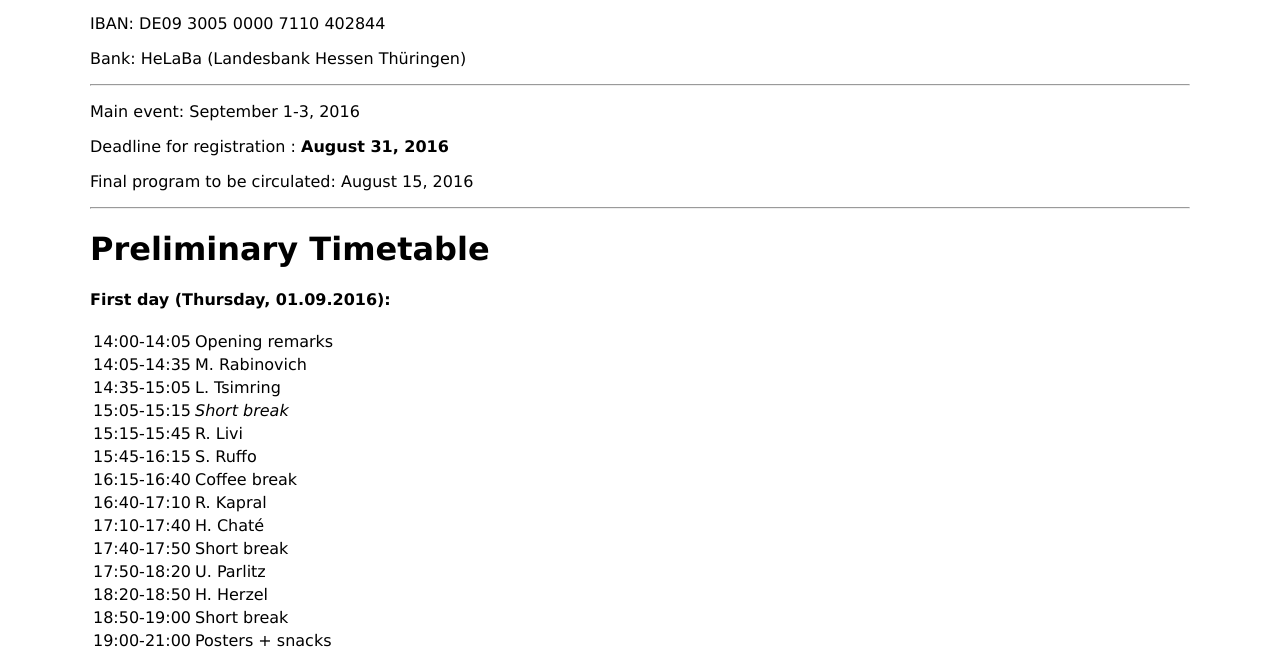
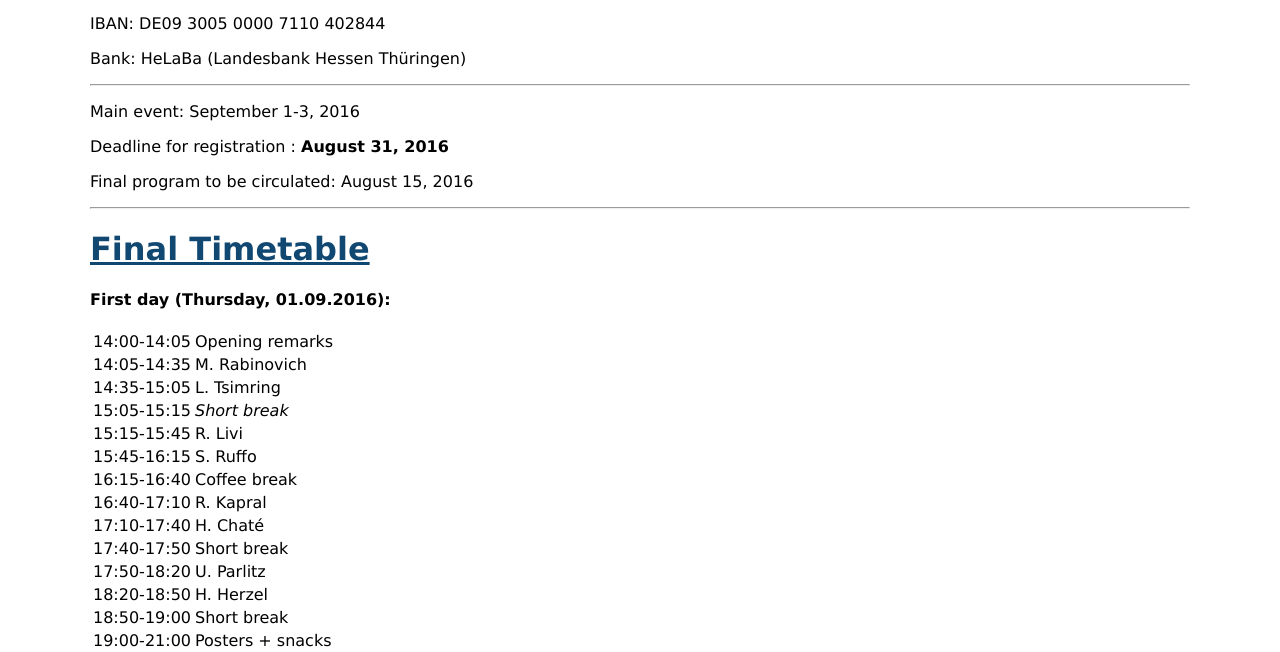
Before and after one commit to Ohjeah/advcompsys, a Python web app: template templates/timetable.html in a window 1280 px wide. Shown: the part 436-1088 px from the top of the page. Run offline with Jinja, Linux system fonts and the light colour scheme; the template is opened without the code that fills it, so the values that code supplies are empty.

Commit message:
timetable

```diff
--- a/templates/timetable.html
+++ b/templates/timetable.html
@@ -38,7 +38,7 @@ The fee will be paid via electronic cash or cash on September 1-3 at the confere
 <p>Deadline for registration :     <strong>August 31, 2016</strong></p>
 <p>Final program to be circulated:     August 15, 2016</p>
 <hr>
-<h1>Preliminary Timetable</h1>
+<h1><a href="../static/timetable.pdf">Final Timetable</a></h1>
 <p><strong>First day (Thursday, 01.09.2016):</strong></p>
 <table>
 <thead><tr>
```
Also changed, not shown: 3 other files.
